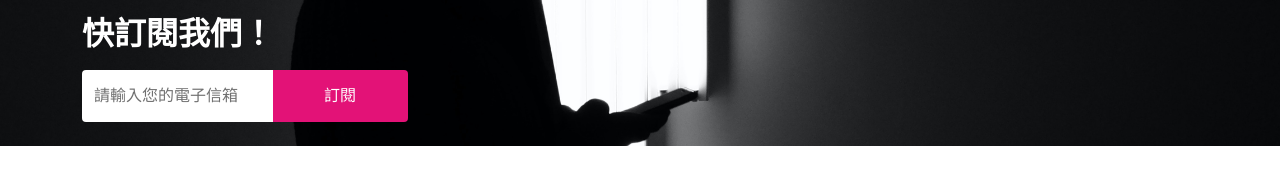
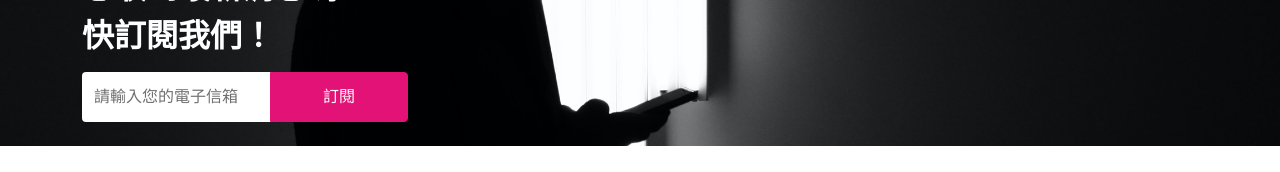
Before and after one commit to RyanSparkc/2021_week6, a plain HTML site: page design.html in a window 1280 px wide. Shown: the part 2183-2355 px from the top of the page. Drawn offline with nearby package versions, Linux system fonts and the light colour scheme.

Commit message:
Update 2021-09-07T10:19:21.559Z

```diff
--- a/design.html
+++ b/design.html
@@ -312,7 +312,7 @@
       <div class="subscribe_mail input-group mb-3">
         <input type="text" class="form-control border border-0" placeholder="請輸入您的電子信箱"
           aria-label="Recipient's username" aria-describedby="basic-addon2">
-        <span class="subscribe_btn input-group-text border border-0" id="basic-addon2"><a href="#" type="button" class="text-white py-2 px-10">訂閱</a></span>
+         <a href="#" type="button" class="btn text-white btn-secondary rounded-end py-3 px-13">訂閱</a>
       </div>
     </div>
   </div>
```
Also changed, not shown: index.html (+1 -1 lines).
